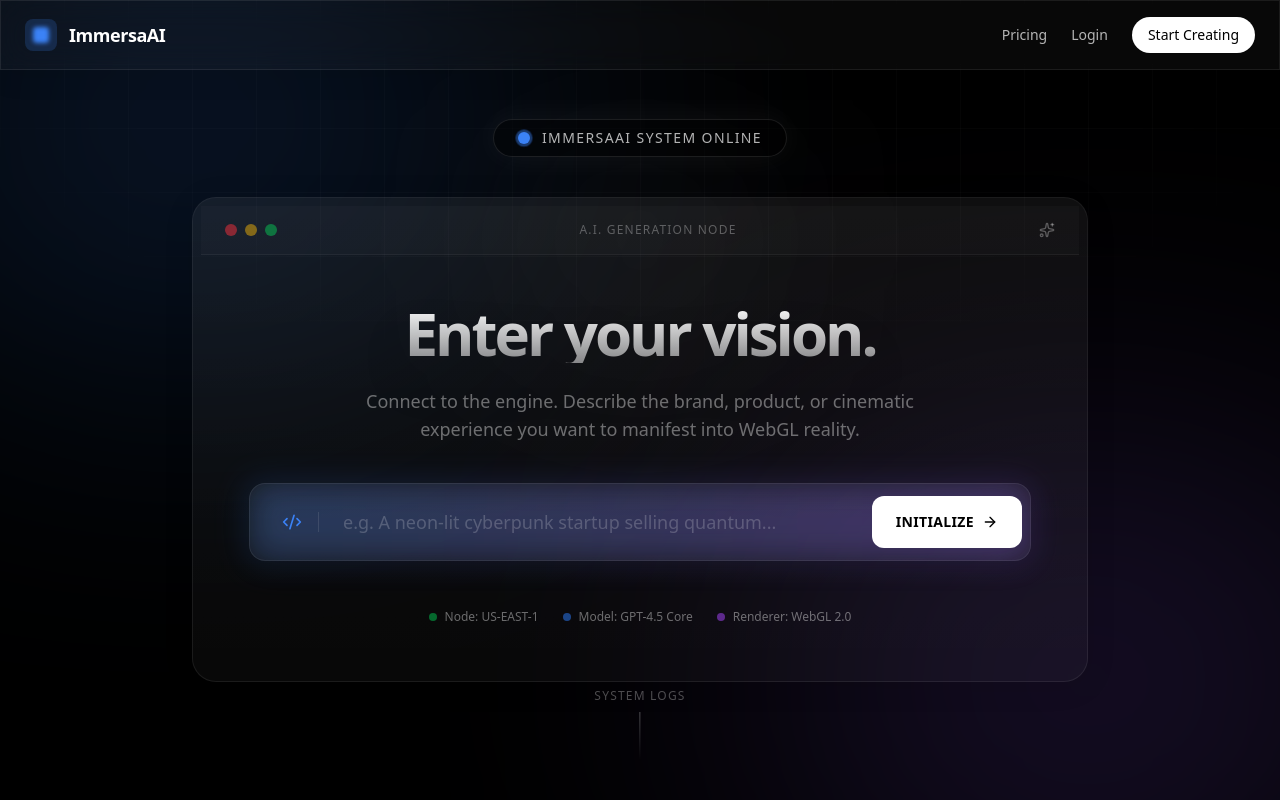
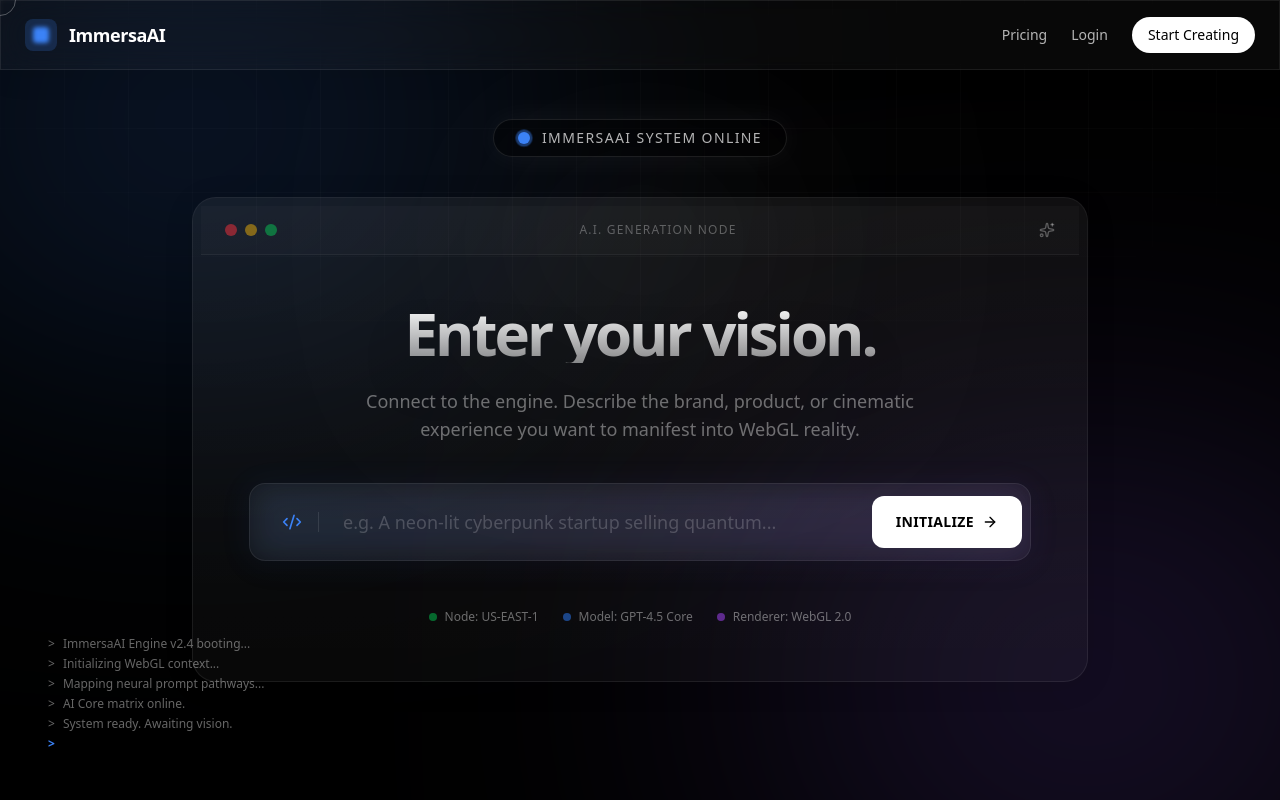
Before and after one commit to aryan-guptta-2007/immersaai, a Next.js app: page / in a window 1280 px wide. Both pictures are taken after a click on the button "Login". Shown: the top 800 px of the page. Built offline with nearby package versions, Linux system fonts and the light colour scheme; no server answers.

Commit message:
feat: path C hybrid ecosystem ui overhaul - spatial scroll, reactive prompt, boot logs, psychological pricing

```diff
--- a/src/app/layout.tsx
+++ b/src/app/layout.tsx
@@ -2,6 +2,7 @@ import type { Metadata } from "next";
 import { Inter } from "next/font/google";
 import "./globals.css";
 import AuthProvider from "@/components/AuthProvider";
+import { CursorPhysics } from "@/components/CursorPhysics";
 
 const inter = Inter({
   variable: "--font-inter",
@@ -24,6 +25,7 @@ export default function RootLayout({
         className={`${inter.variable} antialiased bg-black text-white min-h-screen selection:bg-primary/30`}
         suppressHydrationWarning
       >
+        <CursorPhysics />
         <AuthProvider>
           {children}
         </AuthProvider>
--- a/src/app/page.tsx
+++ b/src/app/page.tsx
@@ -1,5 +1,6 @@
 "use client";
 
+import { useState } from "react";
 import { motion } from "framer-motion";
 import Link from "next/link";
 import { ArrowRight, Sparkles, Code2, Globe } from "lucide-react";
@@ -11,12 +12,17 @@ import { HeroBackground } from '@/components/HeroAnimations';
 
 // Optmize the heavy 3D canvas out of the SSR bundle for Vercel deployment
 const Background3D = dynamic(() => import('@/components/Background3D').then(mod => mod.Background3D), { ssr: false });
+import { BootLogs } from "@/components/BootLogs";
+import { ScrollStoryBackground } from "@/components/ScrollStoryBackground";
 
 export default function MarketingPage() {
     const { data: session } = useSession();
+    const [prompt, setPrompt] = useState("");
 
     return (
-        <div className="min-h-screen bg-black text-white selection:bg-primary/30 font-light overflow-x-hidden">
+        <div className="min-h-screen bg-black text-white selection:bg-primary/30 font-light overflow-x-hidden relative">
+            <ScrollStoryBackground />
+
             {/* Navigation */}
             <nav className="fixed top-0 w-full z-50 glass-panel border-b border-white/5 px-6 py-4 flex items-center justify-between">
                 <div className="flex items-center gap-3">
@@ -44,7 +50,7 @@ export default function MarketingPage() {
             {/* System Engine UI - Layer 1 & 2 */}
             <section className="relative min-h-screen flex flex-col items-center justify-center px-6 overflow-hidden">
                 {/* Layer 1: Living Canvas */}
-                <HeroBackground />
+                <HeroBackground intensity={Math.min(prompt.length, 50)} />
 
                 {/* Layer 2: Holographic Command Center */}
                 <motion.div
@@ -87,9 +93,15 @@ export default function MarketingPage() {
                             </p>
 
                             {/* Interactive Prompt Box */}
-                            <div className="w-full relative group">
-                                <div className="absolute -inset-1 bg-gradient-to-r from-primary/30 to-accent/30 rounded-2xl blur-lg opacity-50 group-hover:opacity-100 transition duration-500" />
-                                <div className="relative glass-panel border border-white/20 rounded-2xl flex items-center p-2 bg-black/60 backdrop-blur-2xl transition-all duration-300 group-hover:bg-black/80 group-hover:border-white/40">
+                            <div className="w-full relative group z-20">
+                                <motion.div
+                                    className="absolute -inset-1 bg-gradient-to-r from-primary/30 to-accent/30 rounded-2xl blur-lg transition duration-500"
+                                    animate={{
+                                        opacity: prompt.length > 0 ? Math.min(0.5 + prompt.length * 0.02, 1) : 0.2,
+                                        scale: prompt.length > 0 ? 1.02 : 1
+                                    }}
+                                />
+                                <div className="relative glass-panel border border-white/20 rounded-2xl flex items-center p-2 bg-black/60 backdrop-blur-2xl transition-all duration-300 focus-within:bg-black/80 focus-within:border-white/40">
                                     <div className="pl-6 pr-4 border-r border-white/10 hidden sm:block">
                                         <Code2 className="w-5 h-5 text-primary" />
                                     </div>
@@ -97,10 +109,15 @@ export default function MarketingPage() {
                                         type="text"
                                         placeholder="e.g. A neon-lit cyberpunk startup selling quantum..."
                                         className="flex-1 bg-transparent border-none text-white px-6 py-4 outline-none placeholder:text-white/20 text-lg w-full"
-                                        readOnly // Placeholder behavior until JS activates on real engine route
-                                        onClick={() => window.location.href = '/engine'}
+                                        value={prompt}
+                                        onChange={(e) => setPrompt(e.target.value)}
+                                        onKeyDown={(e) => {
+                                            if (e.key === 'Enter') {
+                                                window.location.href = `/engine?q=${encodeURIComponent(prompt)}`;
+                                            }
+                                        }}
                                     />
-                                    <Link href="/engine" className="ml-2 bg-white text-black px-6 py-4 rounded-xl font-bold uppercase tracking-wide text-sm hover:bg-white/90 hover:scale-[1.02] transition-all flex items-center gap-2">
+                                    <Link href={`/engine?q=${encodeURIComponent(prompt)}`} className="ml-2 bg-white text-black px-6 py-4 rounded-xl font-bold uppercase tracking-wide text-sm hover:bg-white/90 hover:scale-[1.02] transition-all flex items-center gap-2">
                                         Initialize <ArrowRight className="w-4 h-4" />
                                     </Link>
                                 </div>
@@ -125,16 +142,10 @@ export default function MarketingPage() {
                     </div>
                 </motion.div>
 
-                {/* Down Arrow Hint */}
-                <motion.div
-                    initial={{ opacity: 0 }}
-                    animate={{ opacity: 1 }}
-                    transition={{ delay: 2, duration: 1 }}
-                    className="absolute bottom-10 left-1/2 -translate-x-1/2 flex flex-col items-center gap-2 text-white/30"
-                >
-                    <span className="text-xs font-mono tracking-widest uppercase">System Logs</span>
-                    <div className="w-px h-12 bg-gradient-to-b from-white/30 to-transparent" />
-                </motion.div>
+                {/* System Boot Logs */}
+                <div className="absolute bottom-6 left-6 md:bottom-12 md:left-12 z-20 pointer-events-none">
+                    <BootLogs />
+                </div>
             </section>
 
             {/* Layer 2: System Architecture / Control Panels */}
@@ -285,14 +296,15 @@ export default function MarketingPage() {
                 <div className="max-w-5xl mx-auto grid grid-cols-1 md:grid-cols-3 gap-8">
                     {/* Tier 1 */}
                     <Link href="/engine" className="glass-panel p-8 rounded-3xl border border-white/10 flex flex-col relative overflow-hidden group hover:border-white/20 transition-colors cursor-pointer text-left block">
-                        <h3 className="text-xl font-medium mb-2">Student Export</h3>
-                        <div className="text-4xl font-bold mb-6">₹499<span className="text-lg text-white/50 font-normal">/export</span></div>
+                        <h3 className="text-xl font-medium mb-2">Student Build</h3>
+                        <div className="text-2xl font-bold mb-2">UNLOCK EXPORT</div>
+                        <div className="text-sm text-white/50 font-mono mb-6">Allocation fee: ₹499</div>
                         <ul className="flex-1 space-y-4 mb-8 text-white/70">
                             <li className="flex items-center gap-3"><Sparkles className="w-4 h-4 text-primary" /> Full Source Code</li>
                             <li className="flex items-center gap-3"><Sparkles className="w-4 h-4 text-primary" /> Basic 3D Assets</li>
                             <li className="flex items-center gap-3 opacity-50 text-sm">ImmersaAI Watermark</li>
                         </ul>
-                        <span className="block w-full text-center py-3 rounded-xl bg-white/10 group-hover:bg-white/20 font-medium transition-colors">Start Creating</span>
+                        <span className="block w-full text-center py-3 rounded-xl bg-white/10 group-hover:bg-white/20 font-mono text-sm uppercase tracking-widest transition-colors">[ Initialize ]</span>
                     </Link>
 
                     {/* Tier 2 */}
@@ -300,27 +312,29 @@ export default function MarketingPage() {
                         <div className="absolute top-0 right-0 bg-primary text-xs font-bold px-3 py-1 rounded-bl-lg">POPULAR</div>
                         <div className="absolute inset-0 bg-primary/5 pointer-events-none" />
                         <h3 className="text-xl font-medium mb-2 text-primary-glow">Creator License</h3>
-                        <div className="text-4xl font-bold mb-6">₹999<span className="text-lg text-white/50 font-normal">/export</span></div>
+                        <div className="text-2xl font-bold mb-2 text-white">UNLOCK CREATOR MODE</div>
+                        <div className="text-sm text-primary text-opacity-80 font-mono mb-6">Allocation fee: ₹999</div>
                         <ul className="flex-1 space-y-4 mb-8 text-white/90 z-10">
                             <li className="flex items-center gap-3"><Sparkles className="w-4 h-4 text-primary" /> Full Source Code</li>
                             <li className="flex items-center gap-3"><Sparkles className="w-4 h-4 text-primary" /> Premium 3D Environments</li>
                             <li className="flex items-center gap-3"><Sparkles className="w-4 h-4 text-primary" /> 1-Click Vercel Deploy</li>
                             <li className="flex items-center gap-3"><Sparkles className="w-4 h-4 text-primary" /> No Watermark</li>
                         </ul>
-                        <span className="block w-full text-center py-3 rounded-xl bg-white text-black font-semibold hover:bg-white/90 transition-colors z-10">Start Creating</span>
+                        <span className="block w-full text-center py-3 rounded-xl bg-white text-black font-mono font-bold uppercase tracking-widest hover:bg-white/90 transition-colors z-10">[ Initialize Mode ]</span>
                     </Link>
 
                     {/* Tier 3 */}
                     <div className="glass-panel p-8 rounded-3xl border border-white/10 flex flex-col relative overflow-hidden group hover:border-white/20 transition-colors">
-                        <h3 className="text-xl font-medium mb-2">Agency Pro</h3>
-                        <div className="text-4xl font-bold mb-6">₹2999<span className="text-lg text-white/50 font-normal">/export</span></div>
+                        <h3 className="text-xl font-medium mb-2">Agency Array</h3>
+                        <div className="text-2xl font-bold mb-2">UNLOCK AGENCY MATRIX</div>
+                        <div className="text-sm text-white/50 font-mono mb-6">Allocation fee: ₹2999</div>
                         <ul className="flex-1 space-y-4 mb-8 text-white/70">
                             <li className="flex items-center gap-3"><Sparkles className="w-4 h-4 text-primary" /> Everything in Creator</li>
                             <li className="flex items-center gap-3"><Sparkles className="w-4 h-4 text-primary" /> Custom Brand Training</li>
                             <li className="flex items-center gap-3"><Sparkles className="w-4 h-4 text-primary" /> Priority API Access</li>
                             <li className="flex items-center gap-3"><Sparkles className="w-4 h-4 text-primary" /> Commercial Resell License</li>
                         </ul>
-                        <button className="w-full py-3 rounded-xl bg-white/10 hover:bg-white/20 font-medium transition-colors">Contact Sales</button>
+                        <button className="w-full py-3 rounded-xl bg-white/10 hover:bg-white/20 font-mono uppercase tracking-widest text-sm transition-colors">[ Contact SysAdmin ]</button>
                     </div>
                 </div>
             </section>
--- /dev/null
+++ b/src/components/BootLogs.tsx
@@ -0,0 +1,51 @@
+"use client";
+
+import { useEffect, useState } from "react";
+import { motion, AnimatePresence } from "framer-motion";
+
+const INITIAL_LOGS = [
+    "ImmersaAI Engine v2.4 booting...",
+    "Allocating distributed render nodes...",
+    "Initializing WebGL context...",
+    "Mapping neural prompt pathways...",
+    "AI Core matrix online.",
+    "System ready. Awaiting vision."
+];
+
+export function BootLogs() {
+    const [logs, setLogs] = useState<string[]>([]);
+
+    useEffect(() => {
+        let currentStep = 0;
+        const interval = setInterval(() => {
+            if (currentStep < INITIAL_LOGS.length) {
+                setLogs(prev => [...prev, INITIAL_LOGS[currentStep]]);
+                currentStep++;
+            } else {
+                clearInterval(interval);
+            }
+        }, 400); // 400ms delay between log lines
+
+        return () => clearInterval(interval);
+    }, []);
+
+    return (
+        <div className="flex flex-col gap-1 text-[10px] md:text-xs font-mono text-white/40">
+            <AnimatePresence>
+                {logs.map((log, i) => (
+                    <motion.div
+                        key={i}
+                        initial={{ opacity: 0, x: -10 }}
+                        animate={{ opacity: 1, x: 0 }}
+                        transition={{ duration: 0.2 }}
+                        className={`flex items-center gap-2 ${i === INITIAL_LOGS.length - 1 ? "text-primary font-bold drop-shadow-[0_0_5px_rgba(var(--primary-rgb),0.5)]" : ""
+                            }`}
+                    >
+                        <span>&gt;</span>
+                        <span>{log}</span>
+                    </motion.div>
+                ))}
+            </AnimatePresence>
+        </div>
+    );
+}
--- a/src/components/HeroAnimations.tsx
+++ b/src/components/HeroAnimations.tsx
@@ -3,11 +3,15 @@
 import { useEffect, useRef } from "react";
 import { useScroll, useTransform, motion } from "framer-motion";
 
-export function HeroBackground() {
+export function HeroBackground({ intensity = 0 }: { intensity?: number }) {
     const { scrollY } = useScroll();
     const y1 = useTransform(scrollY, [0, 1000], [0, 200]);
     const y2 = useTransform(scrollY, [0, 1000], [0, -200]);
     const opacity = useTransform(scrollY, [0, 500], [1, 0]);
+
+    // Calculate dynamic values strictly based on how long the prompt is
+    const scale = 1 + (intensity * 0.01);
+    const glowOp = 0.2 + (intensity * 0.015);
 
     return (
         <motion.div
@@ -19,25 +23,32 @@ export function HeroBackground() {
 
             {/* Cinematic Ambient Glows */}
             <motion.div
-                className="absolute top-[-10%] left-[-10%] w-[50%] h-[50%] rounded-full bg-primary/20 blur-[150px] mix-blend-screen"
+                className="absolute top-[-10%] left-[-10%] w-[50%] h-[50%] rounded-full bg-primary blur-[150px] mix-blend-screen"
                 style={{ y: y1 }}
+                animate={{ scale, opacity: glowOp }}
+                transition={{ duration: 0.2, ease: "easeOut" }}
             />
             <motion.div
-                className="absolute bottom-[-10%] right-[-10%] w-[50%] h-[50%] rounded-full bg-accent/20 blur-[150px] mix-blend-screen"
+                className="absolute bottom-[-10%] right-[-10%] w-[50%] h-[50%] rounded-full bg-accent blur-[150px] mix-blend-screen"
                 style={{ y: y2 }}
+                animate={{ scale, opacity: glowOp }}
+                transition={{ duration: 0.2, ease: "easeOut" }}
             />
-            <div className="absolute top-[20%] left-[40%] w-[20%] h-[20%] rounded-full bg-white/5 blur-[100px] mix-blend-screen" />
+            <motion.div
+                className="absolute top-[20%] left-[40%] w-[20%] h-[20%] rounded-full bg-white blur-[100px] mix-blend-screen"
+                animate={{ opacity: 0.05 + (intensity * 0.005) }}
+            />
 
             {/* Grid Pattern overlay for tech feel */}
             <div className="absolute inset-0 bg-[linear-gradient(rgba(255,255,255,0.02)_1px,transparent_1px),linear-gradient(90deg,rgba(255,255,255,0.02)_1px,transparent_1px)] bg-[size:4rem_4rem] [mask-image:radial-gradient(ellipse_60%_50%_at_50%_0%,#000_70%,transparent_100%)]" />
 
             {/* Interactive Cursor Particles */}
-            <CursorParticles />
+            <CursorParticles intensity={intensity} />
         </motion.div>
     );
 }
 
-function CursorParticles() {
+function CursorParticles({ intensity = 0 }: { intensity?: number }) {
     const canvasRef = useRef<HTMLCanvasElement>(null);
 
     useEffect(() => {
@@ -86,6 +97,25 @@ function CursorParticles() {
             }
         };
         window.addEventListener('mousemove', onMouseMove);
+
+        // Intensity reaction effect
+        let intensityInterval: NodeJS.Timeout;
+        if (intensity > 0) {
+            intensityInterval = setInterval(() => {
+                // Spawn random localized "heat" nodes around the center
+                if (Math.random() < (intensity * 0.05)) {
+                    particles.push({
+                        x: window.innerWidth / 2 + (Math.random() - 0.5) * 600,
+                        y: window.innerHeight / 2 + (Math.random() - 0.5) * 400,
+                        vx: (Math.random() - 0.5) * 5,
+                        vy: (Math.random() - 0.5) * 5,
+                        size: Math.random() * 4 + 2,
+                        life: 0,
+                        maxLife: Math.random() * 30 + 30
+                    });
+                }
+            }, 100);
+        }
 
         // Animation Loop
         let animationFrameId: number;
--- /dev/null
+++ b/src/components/ScrollStoryBackground.tsx
@@ -0,0 +1,33 @@
+"use client";
+
+import { useScroll, useTransform, motion } from "framer-motion";
+
+export function ScrollStoryBackground() {
+    const { scrollYProgress } = useScroll();
+
+    // Background intensity mapping based on scroll depth
+    const gridOpacity = useTransform(scrollYProgress, [0, 0.2, 0.5, 1], [0, 0.3, 0.8, 0.2]);
+    const primaryGlowY = useTransform(scrollYProgress, [0, 1], ["0%", "100%"]);
+    const accentGlowY = useTransform(scrollYProgress, [0, 1], ["100%", "0%"]);
+    const glowScale = useTransform(scrollYProgress, [0, 0.5, 1], [0.5, 1.5, 0.8]);
+
+    return (
+        <div className="absolute inset-0 pointer-events-none overflow-hidden z-0">
+            {/* Dynamic Grid Network */}
+            <motion.div
+                style={{ opacity: gridOpacity }}
+                className="absolute inset-0 bg-[linear-gradient(rgba(255,255,255,0.03)_1px,transparent_1px),linear-gradient(90deg,rgba(255,255,255,0.03)_1px,transparent_1px)] bg-[size:4rem_4rem] [mask-image:radial-gradient(ellipse_80%_100%_at_50%_50%,#000_20%,transparent_100%)] transition-opacity duration-1000"
+            />
+
+            {/* Floating Spatial Light Volumes */}
+            <motion.div
+                style={{ top: primaryGlowY, scale: glowScale }}
+                className="absolute left-[-10%] w-[40%] h-[400px] rounded-full bg-primary/10 blur-[150px] mix-blend-screen"
+            />
+            <motion.div
+                style={{ top: accentGlowY, scale: glowScale }}
+                className="absolute right-[-10%] w-[40%] h-[400px] rounded-full bg-accent/10 blur-[150px] mix-blend-screen"
+            />
+        </div>
+    );
+}
```
Also changed, not shown: src/components/CursorPhysics.tsx (added, +95 -0 lines).
